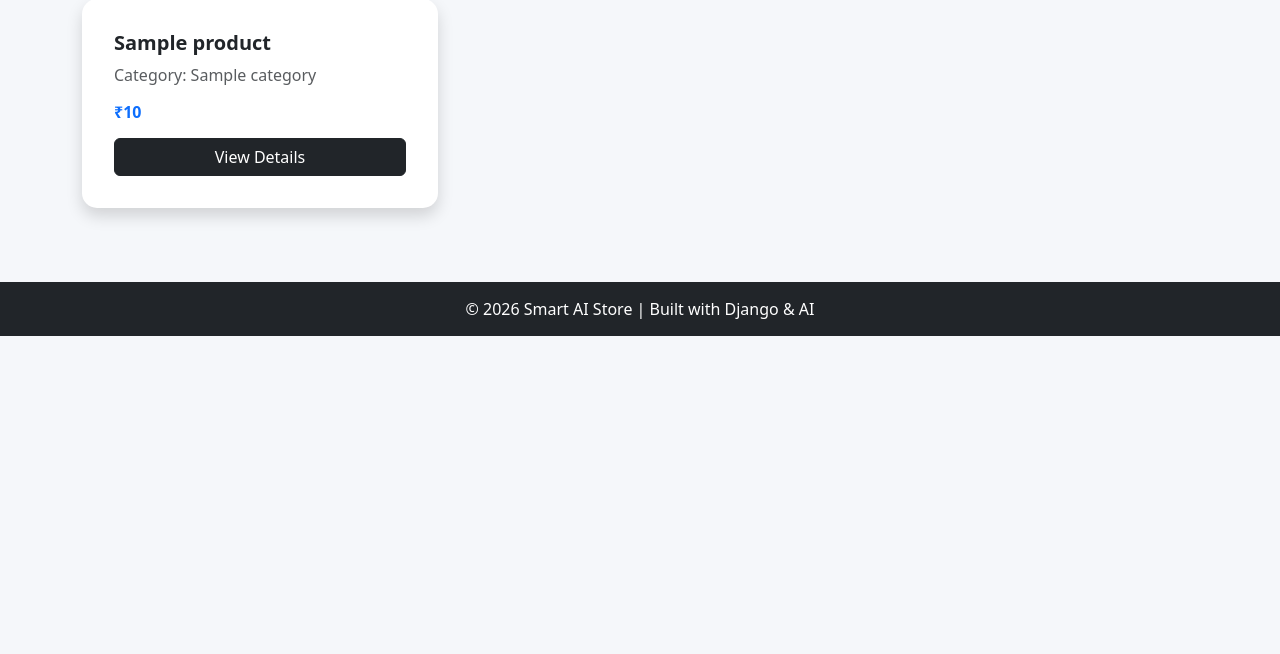
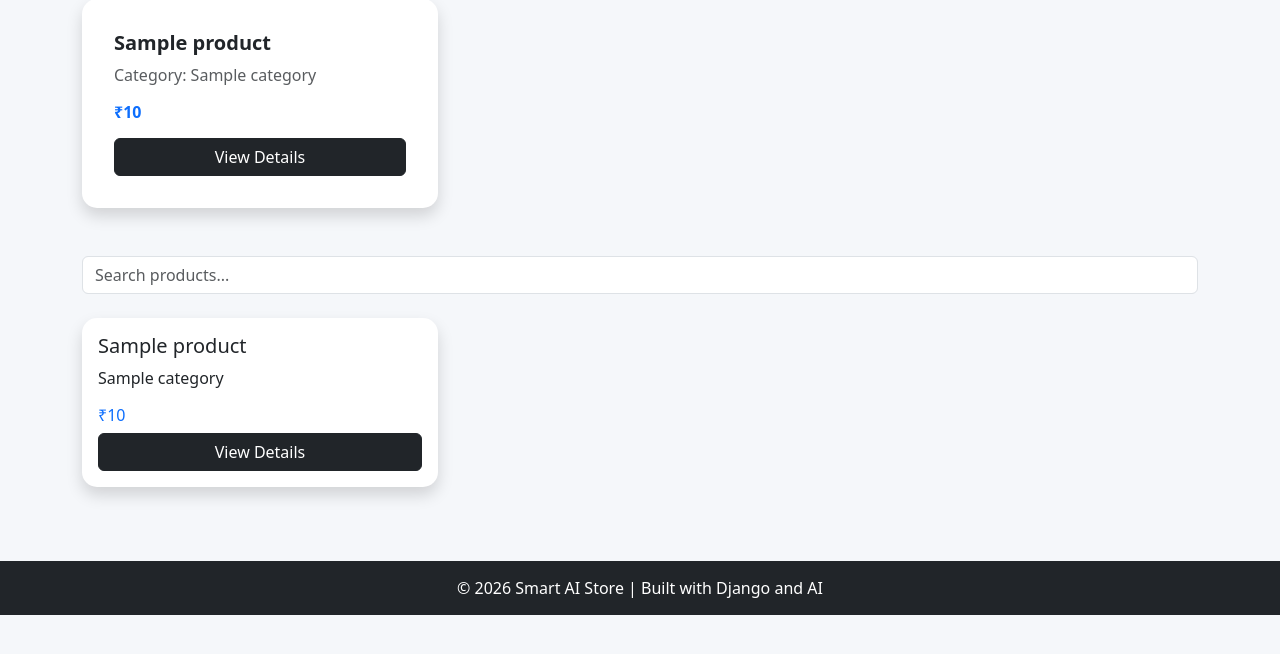
Before and after one commit to shivani07-gh/shopping, a Python web app: template products/templates/products/product_list.html in a window 1280 px wide. Shown: the part 105-759 px from the top of the page. Run offline with Jinja, Linux system fonts and the light colour scheme; the template is opened without the code that fills it: most values are stand-ins (such as "Sample title", 1, 10 or a date in 2020).

Commit message:
Added dynamic frontend with search functionality and improved UI for AI shopping system

```diff
--- a/products/templates/products/product_list.html
+++ b/products/templates/products/product_list.html
@@ -93,10 +93,74 @@
     </div>
 
 </div>
+<div class="container mt-4">
+
+    <input
+        type="text"
+        id="searchInput"
+        class="form-control mb-4"
+        placeholder="Search products..."
+        onkeyup="searchProducts()"
+    >
+
+    <div class="row" id="productContainer">
+
+        {% for product in products %}
+
+        <div class="col-md-4 mb-4 product-card">
+
+            <div class="card shadow p-3">
+
+                <h5 class="product-name">{{ product.name }}</h5>
+
+                <p>{{ product.category }}</p>
+
+                <h6 class="text-primary">₹{{ product.price }}</h6>
+
+                <a href="/product/{{ product.id }}/" class="btn btn-dark w-100">
+                    View Details
+                </a>
+
+            </div>
+
+        </div>
+
+        {% endfor %}
+
+    </div>
+
+</div>
 
 <div class="footer">
-    © 2026 Smart AI Store | Built with Django & AI
+    © 2026 Smart AI Store | Built with Django and AI
 </div>
+<script>
+
+function searchProducts() {
+
+    let input = document.getElementById("searchInput").value.toLowerCase();
+
+    let cards = document.getElementsByClassName("product-card");
+
+    for (let i = 0; i < cards.length; i++) {
+
+        let name = cards[i].getElementsByClassName("product-name")[0].innerText.toLowerCase();
+
+        if (name.includes(input)) {
+
+            cards[i].style.display = "block";
+
+        } else {
+
+            cards[i].style.display = "none";
+
+        }
+
+    }
+
+}
+
+</script>
 
 </body>
 </html>
```
